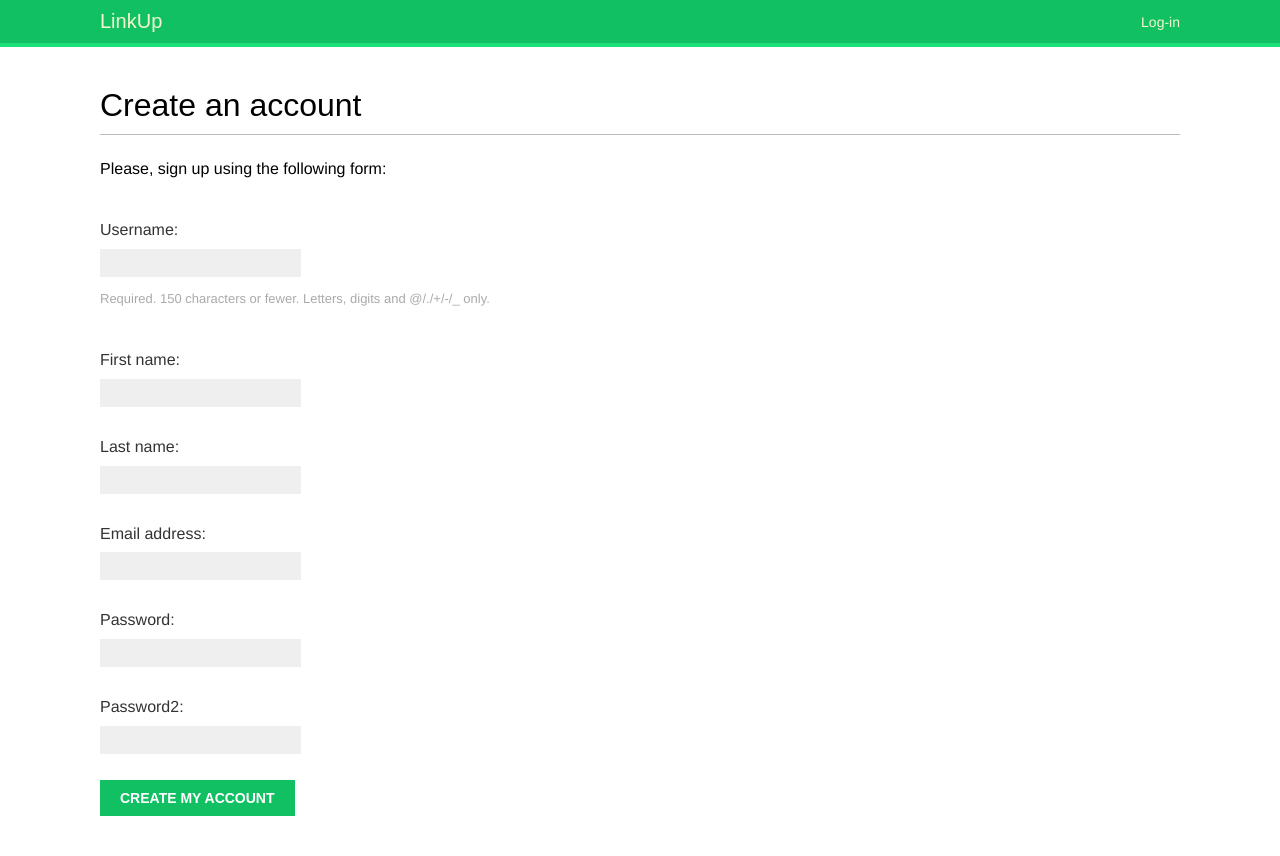
After one commit to nargesrezaii/Linkup, a Django app: page /account/register/ in a window 1280 px wide. The commit adds this page. Run offline with Django 5.2, Linux system fonts and the light colour scheme; some web fonts are replaced.

Commit message:
feat: implement user registration

```diff
--- a/linkup/account/forms.py
+++ b/linkup/account/forms.py
@@ -1,5 +1,25 @@
 from django import forms
+from django.contrib.auth import get_user_model
 
 class LoginForm(forms.Form):
     username = forms.CharField()
     password = forms.CharField(widget=forms.PasswordInput)
+
+class UserRegistrationForm(forms.ModelForm):
+    password = forms.CharField(
+        label = 'Password',
+        widget=forms.PasswordInput
+    )
+    password2 = forms.CharField(
+        label = 'Password2',
+        widget=forms.PasswordInput
+    )
+    class Meta:
+        model = get_user_model()
+        fields = ['username', 'first_name', 'last_name', 'email']
+
+    def clean_password2(self):
+        cd = self.cleaned_data
+        if cd['password']!=cd['password2']:
+            raise forms.ValidationError("Passwords don't match")
+        return cd['password2']
--- /dev/null
+++ b/linkup/account/templates/account/register.html
@@ -0,0 +1,13 @@
+{% extends 'base.html' %}
+
+{% block title %}Create an account{% endblock %}
+
+{% block content %}
+    <h1>Create an account</h1>
+    <p>Please, sign up using the following form:</p>
+    <form method="post">
+        {{ user_form.as_p }}
+        {% csrf_token %}
+        <input type="submit" value="create my account" />
+    </form>
+{% endblock %}
--- a/linkup/account/templates/registration/login.html
+++ b/linkup/account/templates/registration/login.html
@@ -7,7 +7,10 @@
     {% if form.errors %}
         <p>Your username and password didn't match. Please try again.</p>
     {% else %}
-        <p>Please use the following form to log-in:</p>
+        <p>
+            Please use the following form to log-in.
+            If you don't have an account <a href="{% url 'register' %}">register here</a>.
+        </p>
     {% endif %}
     <div class="login-form">
         <form action="{% url 'login' %}" method="post">
--- a/linkup/account/urls.py
+++ b/linkup/account/urls.py
@@ -5,4 +5,5 @@ from django.contrib.auth import views as auth_views
 urlpatterns = [
     path('', views.dashboard, name='dashboard'),
     path('', include('django.contrib.auth.urls')),
+    path('register/', views.register, name='register'),
 ]
--- a/linkup/account/views.py
+++ b/linkup/account/views.py
@@ -3,7 +3,7 @@ from django.http import HttpResponse
 from django.contrib.auth import authenticate, login
 from django.contrib.auth.decorators import login_required
 
-from account.forms import LoginForm
+from account.forms import LoginForm, UserRegistrationForm
 
 def user_login(request):
     if request.method=='POST':
@@ -33,4 +33,26 @@ def dashboard(request):
         request,
         'account/dashboard.html',
         {'section': 'dashboard'}
+)
+
+def register(request):
+    if request.method=='POST':
+        user_form =  UserRegistrationForm(request.POST)
+        if user_form.is_valid():
+            new_user = user_form.save(commit=False)
+            new_user.set_password(
+                    user_form.cleaned_data['password']
+            )
+            new_user.save()
+            return render(
+                request,
+                'account/register_done.html',
+                {'new_user': new_user}
+            )
+    else:
+        user_form = UserRegistrationForm()
+    return render(
+        request,
+        'account/register.html',
+        {'user_form': user_form}
     )
```
Also changed, not shown: linkup/account/templates/account/register_done.html (added, +11 -0 lines).
